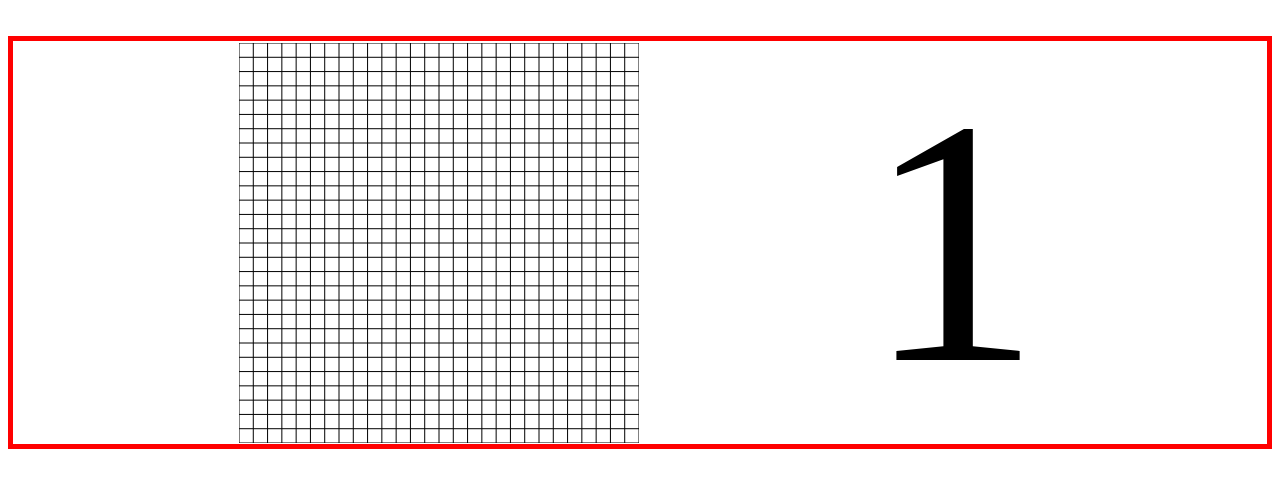
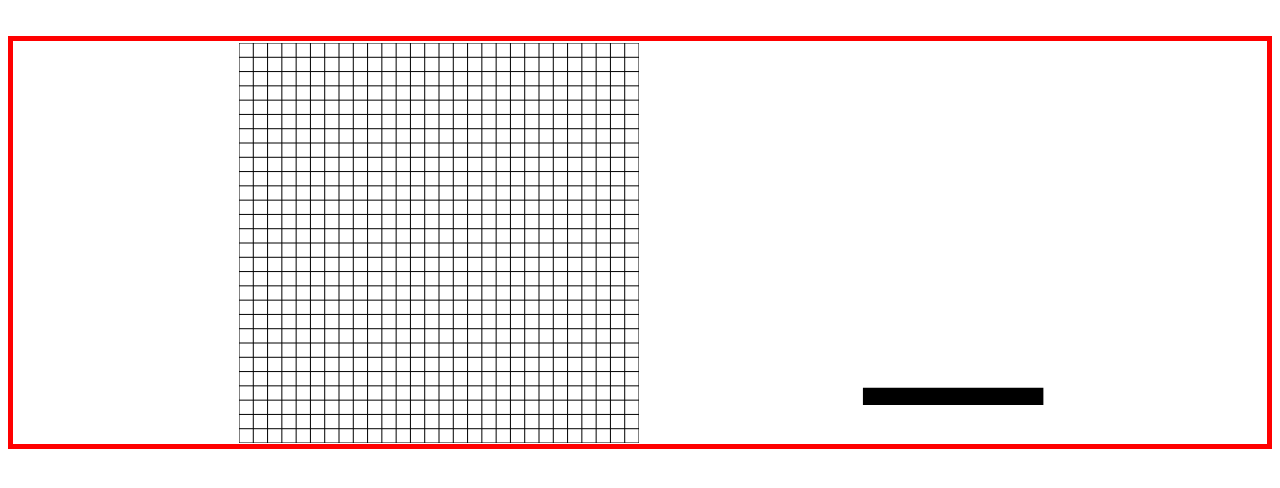
Before and after one commit to jisbruzzi/prueba-MNIST, a plain HTML site: page index.html in a window 1280 px wide. Shown: the part 48-536 px from the top of the page. Drawn offline with nearby package versions, Linux system fonts and the light colour scheme.

Commit message:
Empiezo con _

```diff
--- a/index.html
+++ b/index.html
@@ -13,7 +13,7 @@
 		</br>
 		<content>
 			<div width="400" height="400"><canvas id="inputDigitos" width="400" height="400"></canvas></div>
-			<div id="resultado">1</div>
+			<div id="resultado">_</div>
 		</content>
 	</body>
 <html>
```
